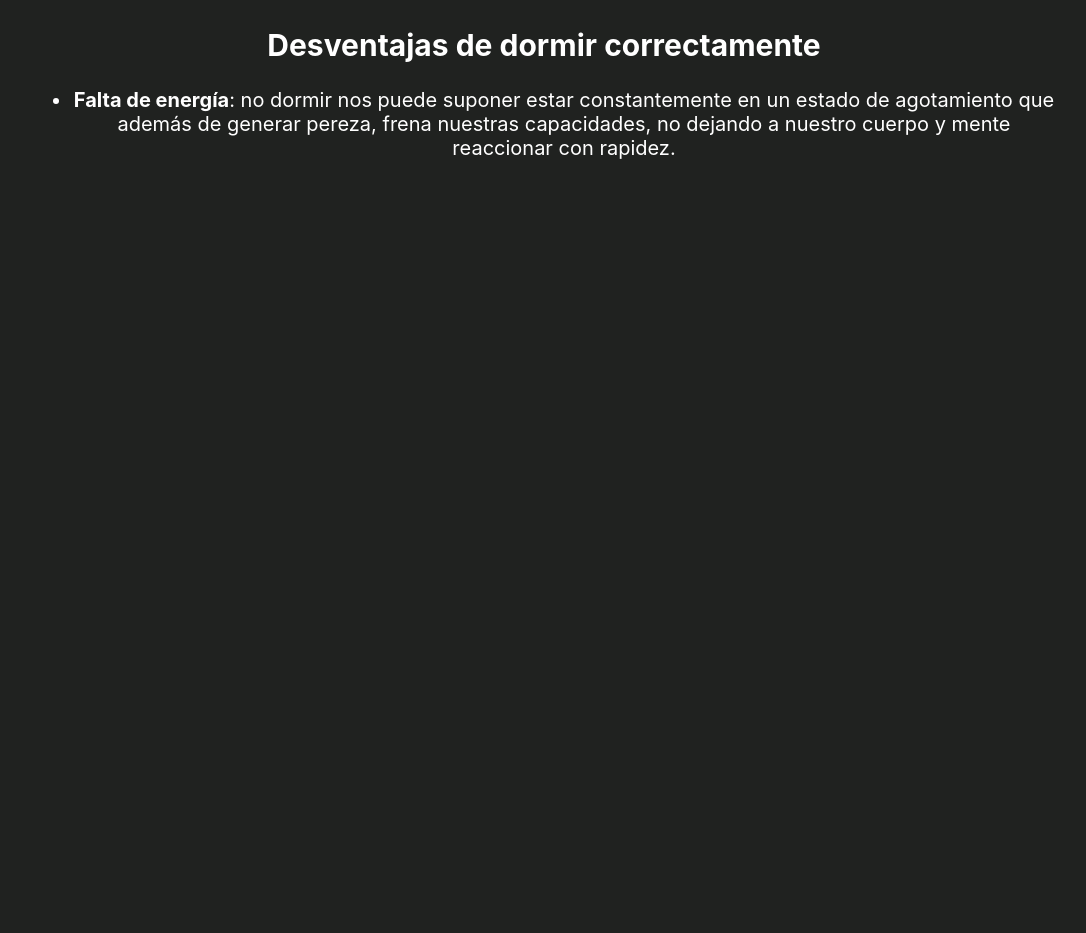
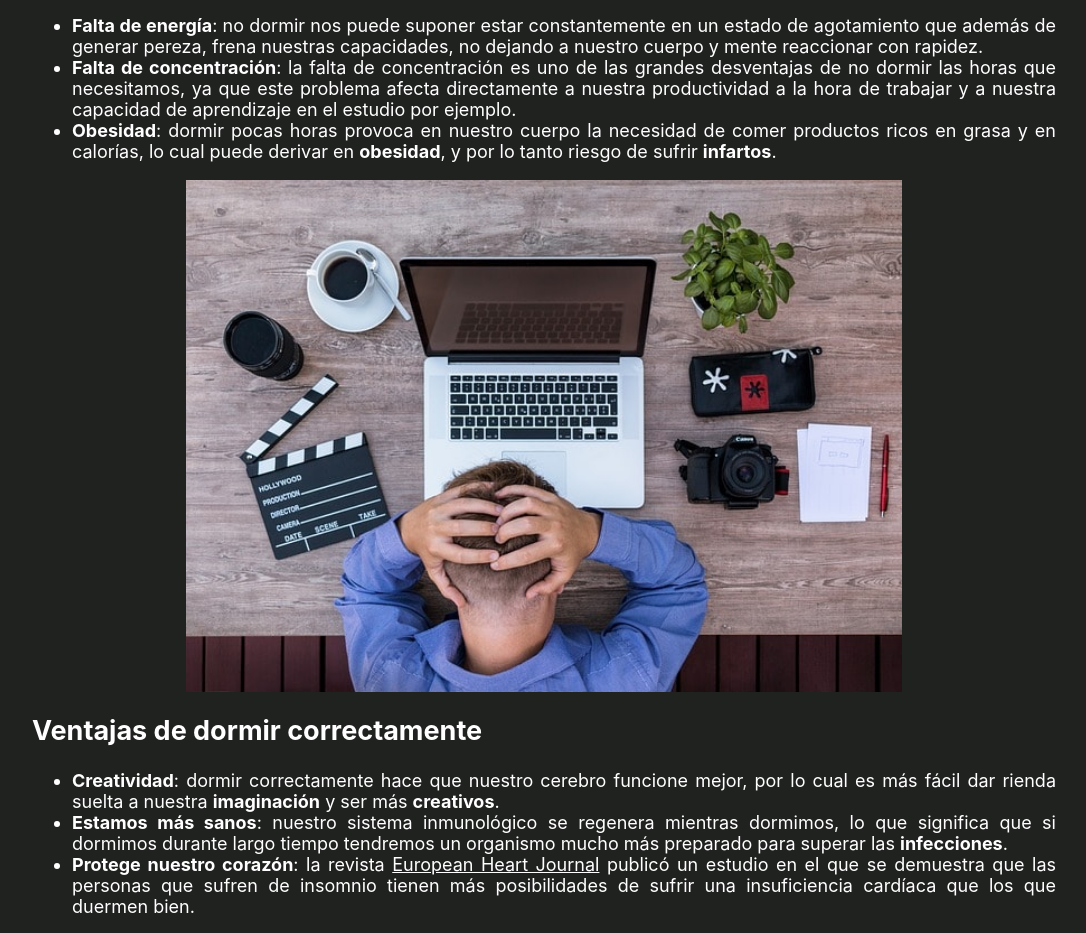
Before and after one commit to alvarofg95/hora-dormir-react, a React (Create React App) app: page / in a window 1280 px wide. Shown: the part 380-1313 px from the top of the page, without its empty margins (96-1182 px from the left). Before the commit the page ends 800 px from the top, so only its background shows below. Built offline with nearby package versions, Linux system fonts and the light colour scheme.

Commit message:
ventajas y desventajas

```diff
--- /dev/null
+++ b/src/components/Image.js
@@ -0,0 +1,5 @@
+import React from 'react';
+
+export default ({ src, alt, width, className }) => (
+  <img src={src} alt={alt} width={width} className={className} title={alt} />
+);
--- a/src/index.css
+++ b/src/index.css
@@ -14,8 +14,22 @@ code {
   font-family: source-code-pro, Menlo, Monaco, Consolas, 'Courier New', monospace;
 }
 
+a {
+  color: #fff;
+}
+
 .container {
   width: 80%;
+  margin: 0 auto;
+}
+
+.homeJustify {
+  text-align: justify;
+  font-size: 18px;
+}
+
+.imgHome {
+  display: block;
   margin: 0 auto;
 }
 
@@ -110,6 +124,9 @@ code {
     width: 70%;
     margin: 5px auto;
   }
+  .imgHome {
+    width: 100%;
+  }
 }
 
 @media (max-width: 985px) {
--- a/src/pages/Home.js
+++ b/src/pages/Home.js
@@ -1,6 +1,7 @@
 import React from 'react';
+import Image from '../components/Image';
 export default () => (
-  <div>
+  <div className="homeJustify">
     <h1>¿Cuántas horas hay que dormir?</h1>
     <p>
       Todo el mundo sabe que para mantener una vida saludable hace falta tener una serie de hábitos
@@ -20,13 +21,61 @@ export default () => (
       tienes que cuidar tu sueño.
     </p>
 
-    <h2>Desventajas de dormir correctamente</h2>
+    <h2>Desventajas de no dormir correctamente</h2>
     <ul>
       <li>
         <b>Falta de energía</b>: no dormir nos puede suponer estar constantemente en un estado de
         agotamiento que además de generar pereza, frena nuestras capacidades, no dejando a nuestro
         cuerpo y mente reaccionar con rapidez.
       </li>
+      <li>
+        <b>Falta de concentración</b>: la falta de concentración es uno de las grandes desventajas
+        de no dormir las horas que necesitamos, ya que este problema afecta directamente a nuestra
+        productividad a la hora de trabajar y a nuestra capacidad de aprendizaje en el estudio por
+        ejemplo.
+      </li>
+      <li>
+        <b>Obesidad</b>: dormir pocas horas provoca en nuestro cuerpo la necesidad de comer
+        productos ricos en grasa y en calorías, lo cual puede derivar en <b>obesidad</b>, y por lo
+        tanto riesgo de sufrir <b>infartos</b>.
+      </li>
     </ul>
+    <Image
+      className="imgHome"
+      width="70%"
+      src={require('../images/cansancio-no-dormir.jpg')}
+      alt="Un mal descanso provoca somnolencia y cansancio a lo largo del día"
+    />
+
+    <h2>Ventajas de dormir correctamente</h2>
+    <ul>
+      <li>
+        <b>Creatividad</b>: dormir correctamente hace que nuestro cerebro funcione mejor, por lo
+        cual es más fácil dar rienda suelta a nuestra <b>imaginación</b> y ser más <b>creativos</b>.
+      </li>
+      <li>
+        <b>Estamos más sanos</b>: nuestro sistema inmunológico se regenera mientras dormimos, lo que
+        significa que si dormimos durante largo tiempo tendremos un organismo mucho más preparado
+        para superar las <b>infecciones</b>.
+      </li>
+      <li>
+        <b>Protege nuestro corazón</b>: la revista{' '}
+        <a
+          href="https://academic.oup.com/eurheartj"
+          target="blank"
+          title="Acceder a European Heart Journal"
+        >
+          European Heart Journal
+        </a>{' '}
+        publicó un estudio en el que se demuestra que las personas que sufren de insomnio tienen más
+        posibilidades de sufrir una insuficiencia cardíaca que los que duermen bien.
+      </li>
+    </ul>
+    <Image
+      className="imgHome"
+      width="70%"
+      src={require('../images/descanso-correcto.jpg')}
+      alt="Dormir las horas necesarias nos ayudan a fortalecer nuestras defensas"
+    />
   </div>
 );
```
Also changed, not shown: src/images/cansancio-no-dormir.jpg (added), src/images/descanso-correcto.jpg (added).
